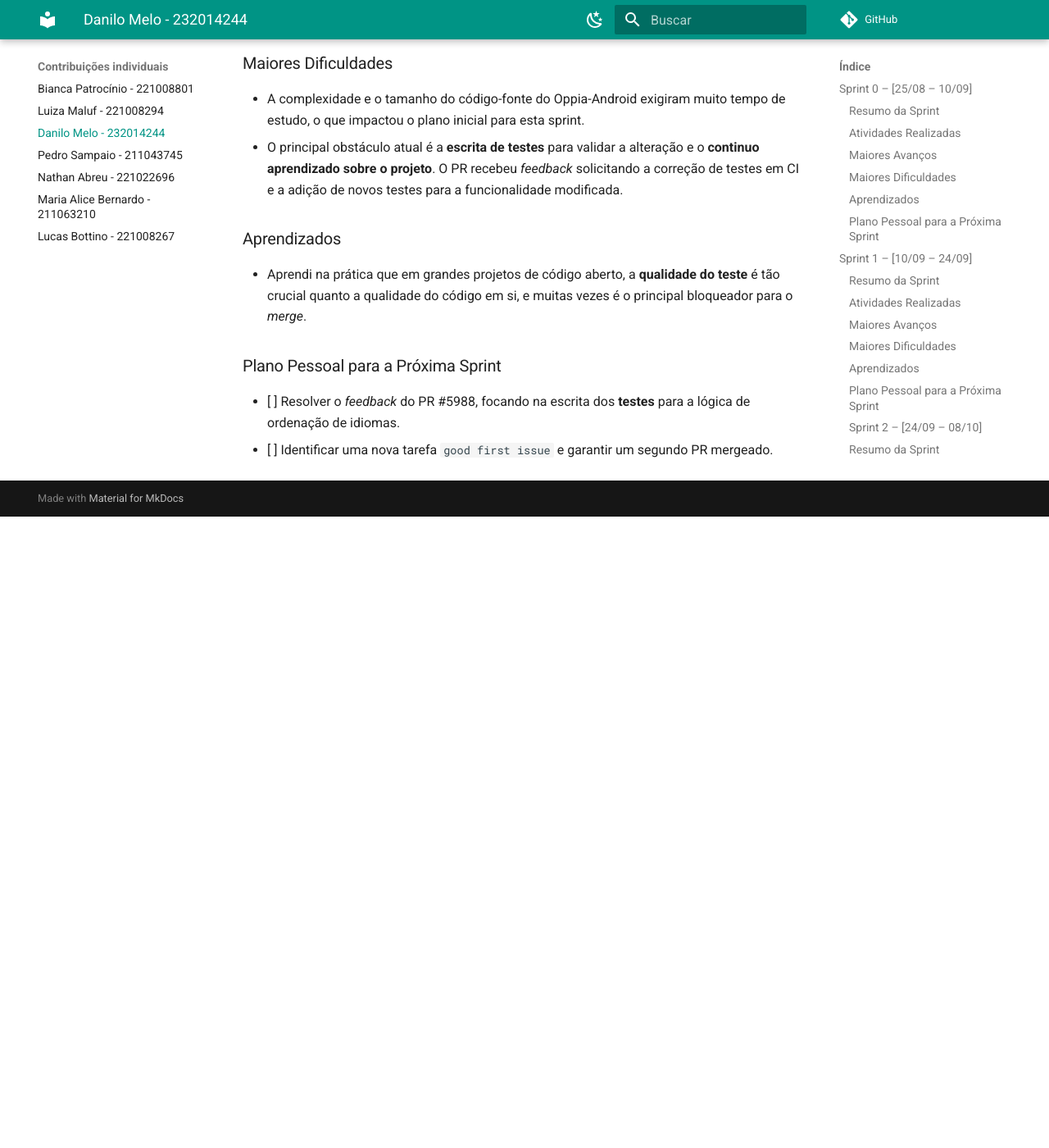
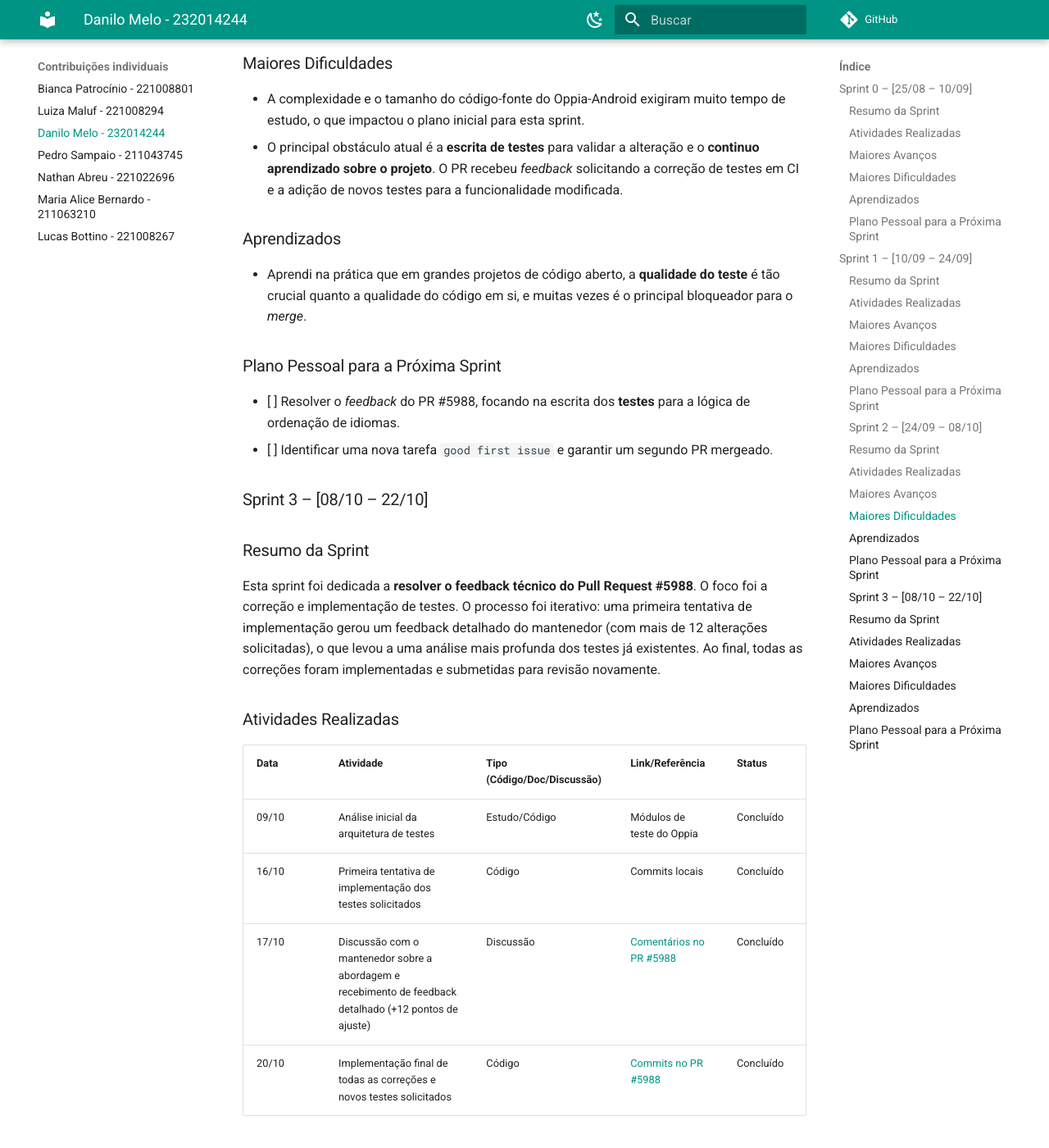
Before and after one commit to LuizaMaluf/GCES-OPPIA-relatorios, an MkDocs documentation site: the page built from docs/contribuicoes_individuais/DaniloMelo-232014244/diario-de-bordo.md, in a window 1280 px wide and 1400 px high, scrolled down 6339 px. Shown: the whole window at 82% size. Built offline with MkDocs 1.6.1 and Material for MkDocs 9.7.7, drawn with Linux system fonts in a browser that asks for light colours; comment, search, counter and statistics services are not loaded; before the commit the page ends 6969 px from its top, so only the background shows below that; some of the changed text lies outside the part shown.

Commit message:
feat: danilo - sprint 3

```diff
--- a/docs/contribuicoes_individuais/DaniloMelo-232014244/diario-de-bordo.md
+++ b/docs/contribuicoes_individuais/DaniloMelo-232014244/diario-de-bordo.md
@@ -134,3 +134,51 @@ Comentário do mantenedor:
 
 -   [ ] Resolver o _feedback_ do PR \#5988, focando na escrita dos **testes** para a lógica de ordenação de idiomas.
 -   [ ] Identificar uma nova tarefa `good first issue` e garantir um segundo PR mergeado.
+
+### Sprint 3 – \[08/10 – 22/10]
+
+### Resumo da Sprint
+
+Esta sprint foi dedicada a **resolver o feedback técnico do Pull Request #5988**. O foco foi a correção e implementação de testes. O processo foi iterativo: uma primeira tentativa de implementação gerou um feedback detalhado do mantenedor (com mais de 12 alterações solicitadas), o que levou a uma análise mais profunda dos testes já existentes. Ao final, todas as correções foram implementadas e submetidas para revisão novamente.
+
+### Atividades Realizadas
+
+| Data  | Atividade                                                                                               | Tipo (Código/Doc/Discussão) | Link/Referência                                                             | Status    |
+| :---- | :------------------------------------------------------------------------------------------------------ | :-------------------------- | :-------------------------------------------------------------------------- | :-------- |
+| 09/10 | Análise inicial da arquitetura de testes                                                                | Estudo/Código               | Módulos de teste do Oppia                                                   | Concluído |
+| 16/10 | Primeira tentativa de implementação dos testes solicitados                                              | Código                      | Commits locais                                                              | Concluído |
+| 17/10 | Discussão com o mantenedor sobre a abordagem e recebimento de feedback detalhado (+12 pontos de ajuste) | Discussão                   | [Comentários no PR #5988](https://github.com/oppia/oppia-android/pull/5988) | Concluído |
+| 20/10 | Implementação final de todas as correções e novos testes solicitados                                    | Código                      | [Commits no PR #5988](https://github.com/oppia/oppia-android/pull/5988)     | Concluído |
+
+### Maiores Avanços
+
+-   Todo o feedback técnico do PR #5988 foi implementado. O PR agora contém as correções e testes solicitados, passando nas validações locais.
+-   Aprofundei meu conhecimento prático na suíte de testes do Oppia.
+-   O Pull Request está agora pronto para a revisão final do mantenedor.
+
+Comentário do mantenedor sobre testes adicionados:
+
+![Comentário do mantenedor sobre testes adicionados](./assets/5784/maintainer-comment-about-tests.png) - 17/10
+
+Resposta ao mantenedor:
+
+![Resposta ao mantenedor](./assets/5784/answer-for-the-maintainer.png) - 17/10
+
+Commits com as correções solicitadas:
+
+![Commits com as correções solicitadas](./assets/5784/commits-with-correct-tests.png) - 20/10
+
+### Maiores Dificuldades
+
+-   A principal dificuldade foi a complexidade da suíte de testes. A necessidade de analisar arquivos grandes e com contextos muito interligados tornou o processo de depuração e implementação mais lento que o esperado.
+
+### Aprendizados
+
+-   Em projetos grandes, é crucial entender como uma mudança afeta os testes já existentes para não introduzir regressões.
+-   Analisar e corrigir falhas apontadas pela CI é uma habilidade prática e indispensável para colaborar efetivamente.
+
+### Plano Pessoal para a Próxima Sprint
+
+-   [ ] Acompanhar ativamente o PR #5988, respondendo a qualquer novo feedback para garantir o **merge**.
+-   [ ] Identificar e ser designado para uma nova `good first issue`.
+-   [ ] Iniciar o desenvolvimento da nova issue com o objetivo de mergear um segundo PR até o final da sprint.
```
Also changed, not shown: docs/contribuicoes_individuais/DaniloMelo-232014244/assets/5784/answer-for-the-maintainer.png (added), docs/contribuicoes_individuais/DaniloMelo-232014244/assets/5784/commits-with-correct-tests.png (added), docs/contribuicoes_individuais/DaniloMelo-232014244/assets/5784/maintainer-comment-about-tests.png (added).
